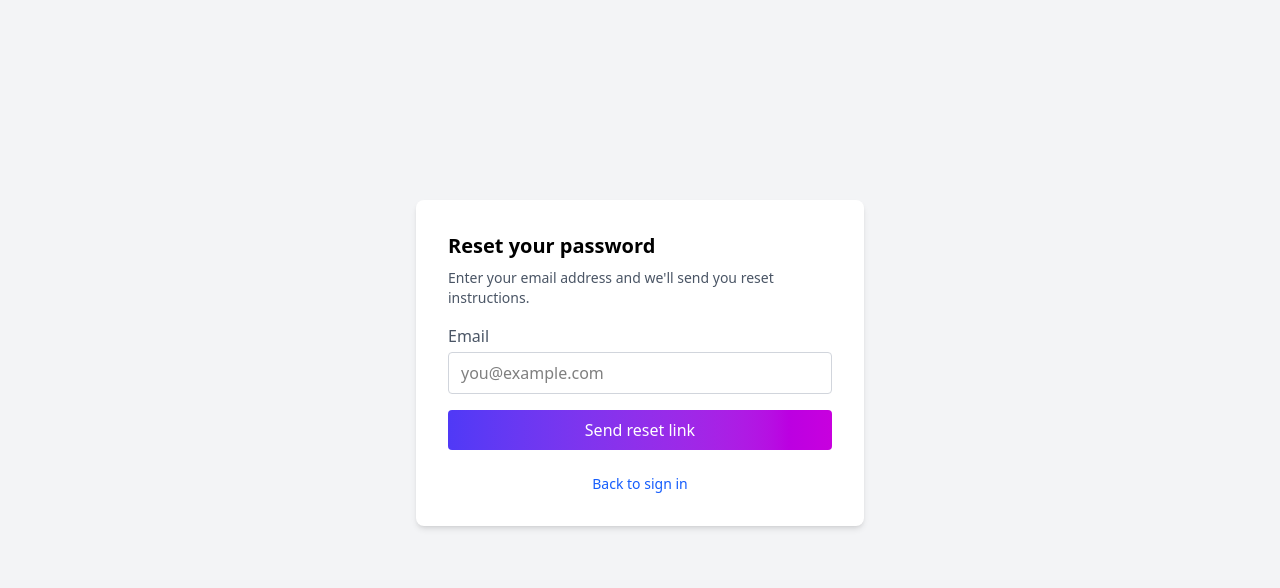
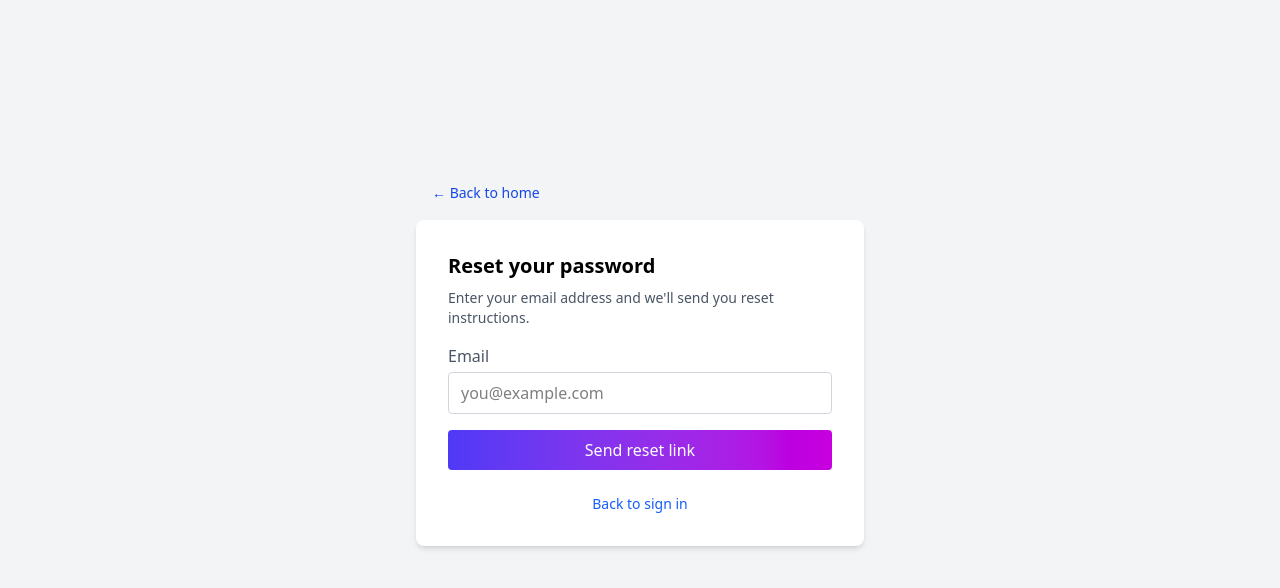
Before and after one commit to 70chinemerem/learning-management-system, a website built with Vite: page forgot.html in a window 1280 px wide. Shown: the part 110-698 px from the top of the page. Built offline with nearby package versions, Linux system fonts and the light colour scheme.

Commit message:
Update forgot.html

```diff
--- a/forgot.html
+++ b/forgot.html
@@ -34,6 +34,7 @@
         </div>
     </header>
     <div id="main" class="min-h-[calc(100vh-56px)] flex flex-col items-center justify-center bg-gray-100" role="main">
+        <div class="w-full max-w-md mb-4 px-4"><a href="index.html" class="inline-flex items-center gap-1 text-sm text-blue-700 hover:underline">← Back to home</a></div>
         <main class="w-full max-w-md bg-white rounded-lg shadow-md p-8">
             <h1 class="text-xl font-semibold mb-2">Reset your password</h1>
             <p class="text-sm text-gray-600 mb-4">Enter your email address and we'll send you reset instructions.</p>
```
